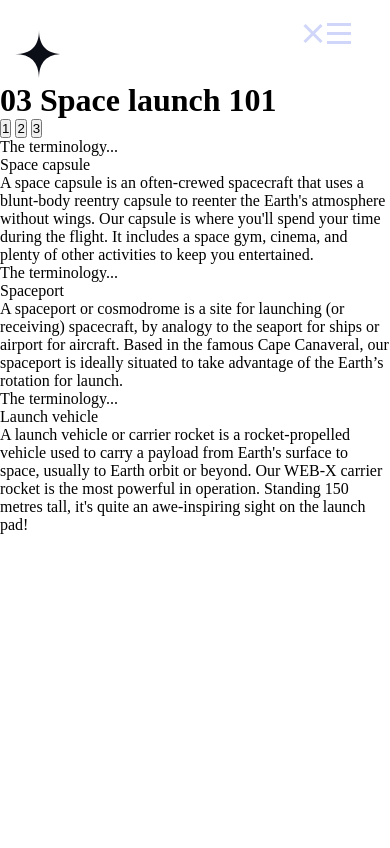
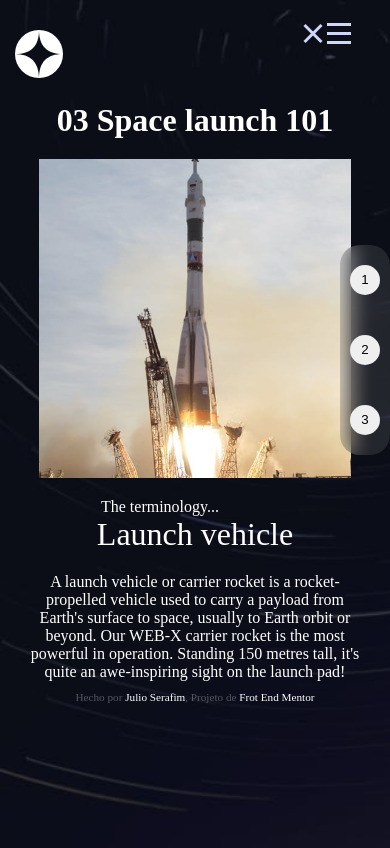
Before and after one commit to JulioSeraf/Projeto-spaceturism, a plain HTML site: page technology.html in a window 390 px wide. Drawn offline with Linux system fonts and the light colour scheme.

Commit message:
estilo mobile technology terminado

```diff
--- /dev/null
+++ b/mobile-first-technology.css
@@ -0,0 +1,64 @@
+body{
+    background-image: url(assets/technology/background-technology-mobile.jpg);
+    background-size: cover;
+    width: 100vw;
+    height: 99vh;
+    color: white;
+}
+main{
+    text-align: center;
+}
+main > h1{
+    display: inline-block;
+    margin: 20px auto;
+
+}
+.div__tech-button {
+    position: absolute;
+    width:50px;
+    top: 29%;
+    right: 0;
+    display: flex;
+    flex-direction:column;
+    background-color: rgba(128, 128, 128, 0.212);
+    backdrop-filter:blur(10px);
+    border-radius: 20px;
+}
+.div__tech-button  button{
+    margin: 20px 10px;
+    width: 30px;
+    height: 30px;
+    border-radius: 50%;
+    border: none;
+
+}
+.div__img img {
+    display: block;
+    margin: auto;
+    width: 80%;
+    max-width:500px;
+}
+.div__info > .p-tech{
+    display: inline-block;
+    margin-top: 20px;
+    padding-right: 100px;
+}
+.div__info > .infoName{
+    margin-bottom: 20px;
+    font-size: 2em;
+}
+.div__info > p{
+    padding: 0 30px;
+    margin: auto;
+}
+
+/* -------------------------Diplays-------------------------- */
+.div__tech1{
+    display:none;
+}
+.div__tech2{
+    display: none;
+}
+.div__tech3{
+    display: block;
+}
--- a/technology.html
+++ b/technology.html
@@ -4,6 +4,7 @@
   <meta charset="UTF-8">
   <meta name="viewport" content="width=device-width, initial-scale=1.0">
   <link rel="stylesheet" href="header-footer.css">
+  <link rel="stylesheet" href="mobile-first-technology.css">
   <link rel="icon" type="image/png" sizes="32x32" href="./assets/favicon-32x32.png">
 
   <title>Frontend Mentor | Space tourism website</title>
@@ -32,8 +33,13 @@
             <button id="tech__but2">2</button>
             <button id="tech__but3">3</button>
         </div>
-    <div class="div__tech1">
-        <p>The terminology...</p>
+        <!-- --------------------tech1------------------------- -->
+        <div class="div__tech1 div__geral" >
+            <div class="div__img">
+                <img src="" alt="">
+            </div>
+            <div class="div__info">
+                <p class="p-tech">The terminology...</p>
                 <div class="div__infoName">Space capsule</div>
                 <p>
                     A space capsule is an often-crewed spacecraft that uses a blunt-body reentry
@@ -42,7 +48,13 @@
                     and plenty of other activities to keep you entertained.
                 </p>
              </div>
-    <div class="div__tech2">
+        </div>
+        <!-- --------------------tech2------------------------- -->
+        <div class="div__tech2 div__geral" >
+        <div class="div__img">
+            <img src="" alt="">
+        </div>
+        <div__info>
             <p>The terminology...</p>
             <div class="div__infoName">Spaceport</div>
             <p>
@@ -51,10 +63,16 @@
             famous Cape Canaveral, our spaceport is ideally situated to take advantage
             of the Earth’s rotation for launch.
             </p>
+        </div__info>
         </div>
-    <div class="div__tech3">
-      <p>The terminology...</p>
-      <div class="div__infoName">Launch vehicle</div>
+        <!-- --------------------tech3------------------------- -->
+        <div class="div__tech3 div__geral" >
+        <div class="div__img">
+            <img src="assets/technology/image-launch-vehicle-portrait.jpg" alt="">
+        </div>
+        <div class="div__info">
+            <p class="p-tech">The terminology...</p>
+            <div class="infoName">Launch vehicle</div>
             <p>
             A launch vehicle or carrier rocket is a rocket-propelled vehicle used to carry a
             payload from Earth's surface to space, usually to Earth orbit or beyond. Our
@@ -62,6 +80,7 @@
             it's quite an awe-inspiring sight on the launch pad!
             </p>
         </div>
+        </div>
     </main>
   <footer>
     <p>Hecho por <a href="https://github.com/JulioSeraf" target="_blank">Julio Serafim</a>, Projeto de <a href="https://www.frontendmentor.io/profile/JulioSeraf" target="_blank">Frot End Mentor</a></p>
```
Lines whose indentation alone changed are shown as unchanged.
